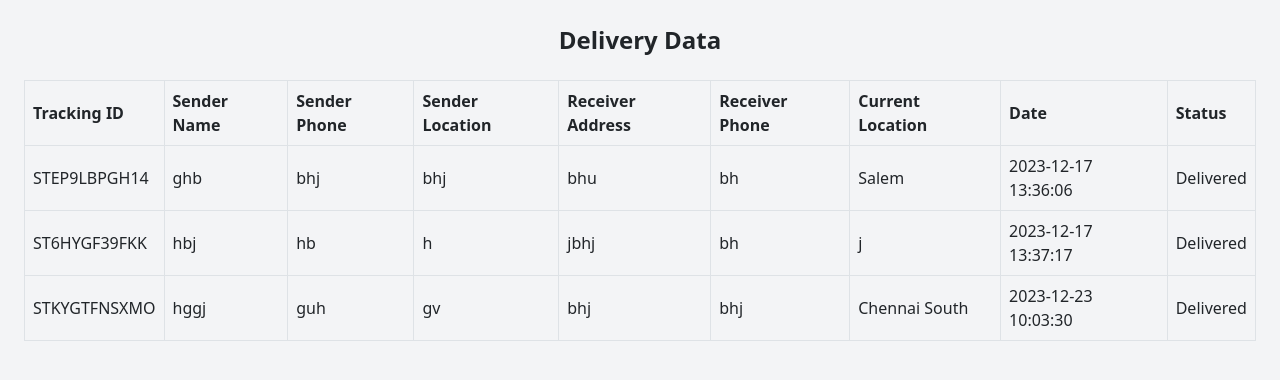
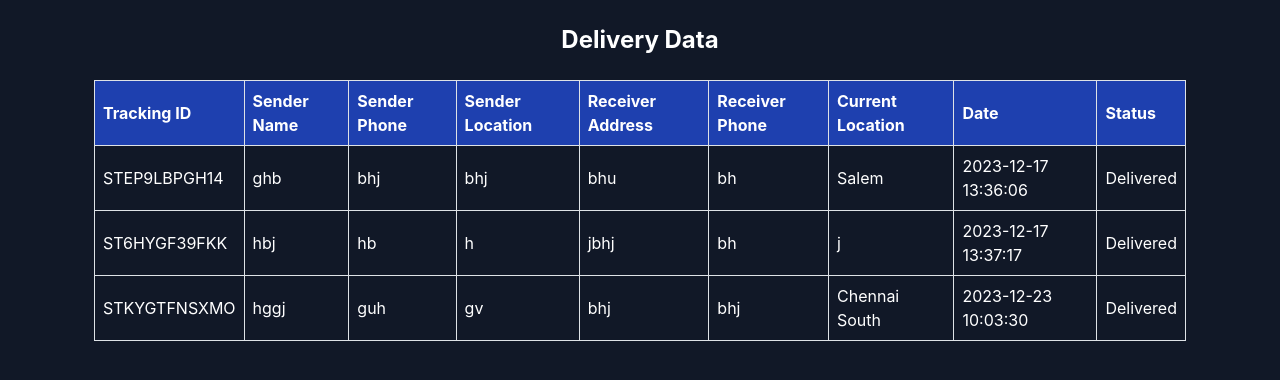
Before and after one commit to lewin-jesudhas/Parcel-Management-System, a Flask app: page /employee/datewisedelivery in a window 1280 px wide. Shown: the top 380 px of the page. Run offline with Flask 3, Linux system fonts and the light colour scheme; parts of the project's set-up code (start-up, migrations or seed data) failed here and were passed over; some libraries are stand-ins or nearby versions.

Commit message:
changed html css of this page

```diff
--- a/templates/date_display.html
+++ b/templates/date_display.html
@@ -6,13 +6,13 @@
     <meta name="viewport" content="width=device-width, initial-scale=1.0">
     <title>Delivery Data</title>
 
-    <!-- Add the Bootstrap CSS (you may need to adjust the path) -->
+    <!-- Include Tailwind CSS -->
+    <link rel="stylesheet" href="https://cdn.jsdelivr.net/npm/tailwindcss@2.2.19/dist/tailwind.min.css">
+
+    <!-- Include Bootstrap CSS (you may need to adjust the path) -->
     <link rel="stylesheet" href="https://stackpath.bootstrapcdn.com/bootstrap/4.3.1/css/bootstrap.min.css">
-
-    <!-- Add the Tailwind CSS (you may need to adjust the path) -->
-    <link rel="stylesheet" href="https://cdn.jsdelivr.net/npm/tailwindcss@2.2.19/dist/tailwind.min.css">
 </head>
-<body class="bg-gray-100">
+<body class="bg-gray-900 text-white">
 
     <div class="container mx-auto p-4">
 
@@ -21,15 +21,15 @@
         <table class="w-full border-collapse border" cellspacing="0" cellpadding="0">
             <thead>
                 <tr>
-                    <th class="p-2 border">Tracking ID</th>
-                    <th class="p-2 border">Sender Name</th>
-                    <th class="p-2 border">Sender Phone</th>
-                    <th class="p-2 border">Sender Location</th>
-                    <th class="p-2 border">Receiver Address</th>
-                    <th class="p-2 border">Receiver Phone</th>
-                    <th class="p-2 border">Current Location</th>
-                    <th class="p-2 border">Date</th>
-                    <th class="p-2 border">Status</th>
+                    <th class="p-2 border bg-blue-800">Tracking ID</th>
+                    <th class="p-2 border bg-blue-800">Sender Name</th>
+                    <th class="p-2 border bg-blue-800">Sender Phone</th>
+                    <th class="p-2 border bg-blue-800">Sender Location</th>
+                    <th class="p-2 border bg-blue-800">Receiver Address</th>
+                    <th class="p-2 border bg-blue-800">Receiver Phone</th>
+                    <th class="p-2 border bg-blue-800">Current Location</th>
+                    <th class="p-2 border bg-blue-800">Date</th>
+                    <th class="p-2 border bg-blue-800">Status</th>
                 </tr>
             </thead>
             <tbody>
@@ -50,7 +50,7 @@
         </table>
     </div>
 
-    <!-- Add the Bootstrap JS (you may need to adjust the path) -->
+    <!-- Include Bootstrap JS (you may need to adjust the path) -->
     <script src="https://code.jquery.com/jquery-3.3.1.slim.min.js"></script>
     <script src="https://cdnjs.cloudflare.com/ajax/libs/popper.js/1.14.7/umd/popper.min.js"></script>
     <script src="https://stackpath.bootstrapcdn.com/bootstrap/4.3.1/js/bootstrap.min.js"></script>
```
